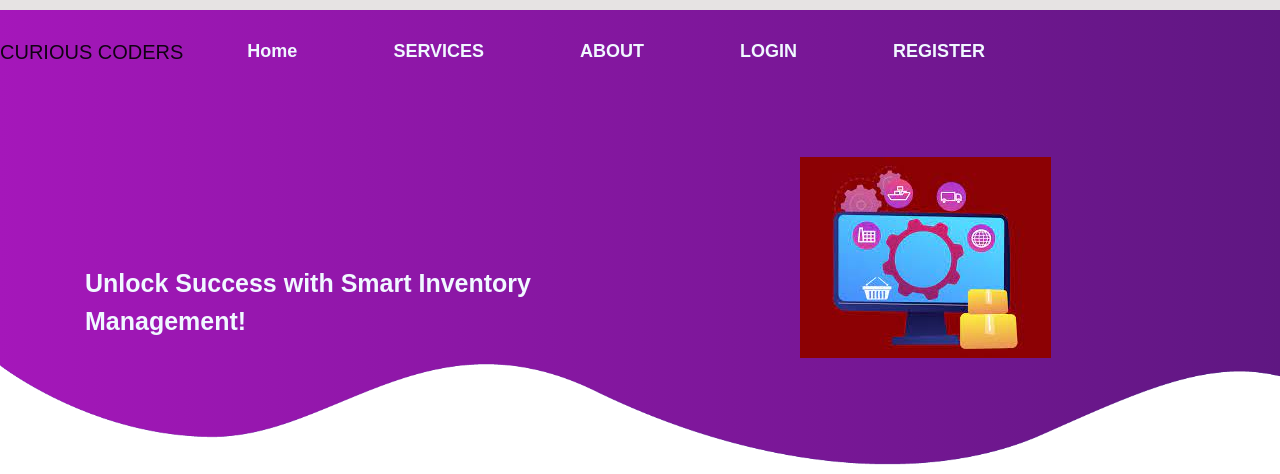
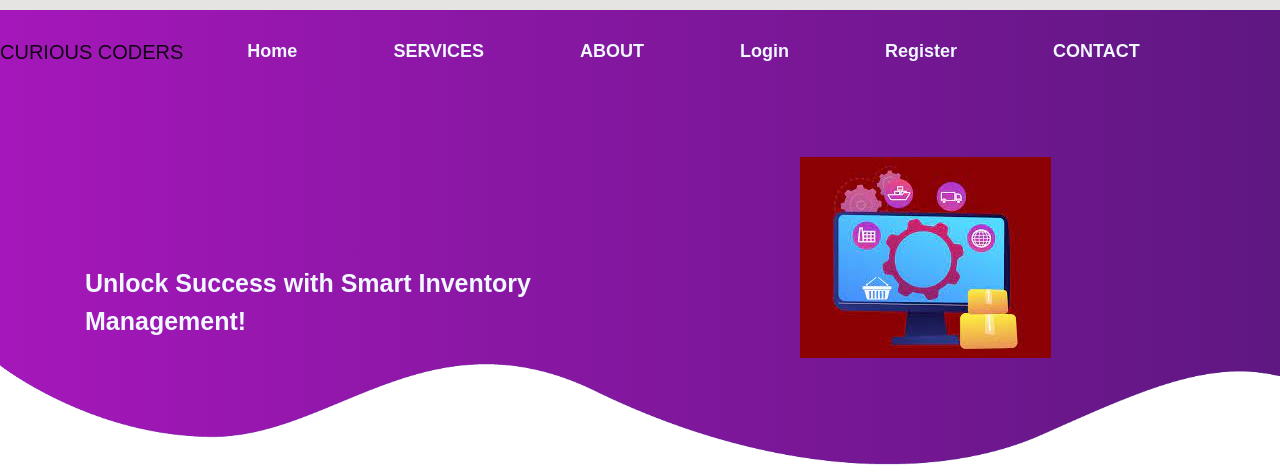
Before and after one commit to 2910Abhishek/HackX, a Django app: page / in a window 1280 px wide. Shown: the top 474 px of the page. Run offline with Django 4.2, Linux system fonts and the light colour scheme.

Commit message:
All Pages Linked

```diff
--- a/backend/inventory/accounts/urls.py
+++ b/backend/inventory/accounts/urls.py
@@ -5,4 +5,5 @@ urlpatterns = [
     path('register' , views.register , name= 'register'),
     path('logout' , views.logout , name = 'logout'),
     path('index' , views.index , name = 'index'),
+    path('product' , views.product , name = 'product'),
 ]
--- a/backend/inventory/inventory/settings.py
+++ b/backend/inventory/inventory/settings.py
@@ -38,7 +38,6 @@ INSTALLED_APPS = [
     'django.contrib.messages',
     'django.contrib.staticfiles',
     'dashboard.apps.DashboardConfig',
-    ''
 ]
 
 MIDDLEWARE = [
--- a/backend/inventory/inventory/urls.py
+++ b/backend/inventory/inventory/urls.py
@@ -21,5 +21,5 @@ urlpatterns = [
 
     path('admin/', admin.site.urls),
     path('' , include('dashboard.urls')),
-    path('accounts/',include('accounts.urls'))
+    path('accounts/',include('accounts.urls')),
 ]
--- a/backend/inventory/templates/home.html
+++ b/backend/inventory/templates/home.html
@@ -63,16 +63,33 @@
                           <li class="nav-item active">
                             <a class="nav-link" href="#">ABOUT<span class="sr-only">(current)</span></a>
                           </li>
+                          {% if user.is_authenticated %}
+                          <ul class="navbar-nav mr-auto">
+                            <li class="nav-item active">
+                              <a class="nav-link" href="index.html">Go To Main Page<span class="sr-only">(current)</span></a>
+                            </li>
+                            <ul class="navbar-nav mr-auto">
+                              <li class="nav-item active">
+                                <a class="nav-link" href="accounts/logout">Logout<span class="sr-only">(current)</span></a>
+                              </li>
+                          {% else %}
+                          <div class="collapse navbar-collapse" id="navbarSupportedContent">
+                        <ul class="navbar-nav mr-auto">
+                          <li class="nav-item active">
+                            <a class="nav-link" href="accounts/login">Login<span class="sr-only">(current)</span></a>
+                          </li>
+                          <div class="collapse navbar-collapse" id="navbarSupportedContent">
+                          <ul class="navbar-nav mr-auto">
+                            <li class="nav-item active">
+                              <a class="nav-link" href="accounts/register">Register<span class="sr-only">(current)</span></a>
+                            </li>
+                        {% endif %}
                           <div class="collapse navbar-collapse" id="navbarSupportedContent">
                             <ul class="navbar-nav mr-auto">
                               <li class="nav-item active">
-                                <a class="nav-link" href="accounts/login">LOGIN<span class="sr-only">(current)</span></a>
+                                <a class="nav-link" href="#footer">CONTACT<span class="sr-only">(current)</span></a>
                               </li>
-                              <div class="collapse navbar-collapse" id="navbarSupportedContent">
-                                <ul class="navbar-nav mr-auto">
-                                  <li class="nav-item active">
-                                    <a class="nav-link" href="accounts/register">REGISTER<span class="sr-only">(current)</span></a>
-                                  </li>
+
 
             </div>
           </nav>
```
Also changed, not shown: backend/inventory/accounts/views.py (+5 -2 lines), backend/inventory/dashboard/admin.py (+1 -11 lines), backend/inventory/templates/index.html (+8 -3 lines).
